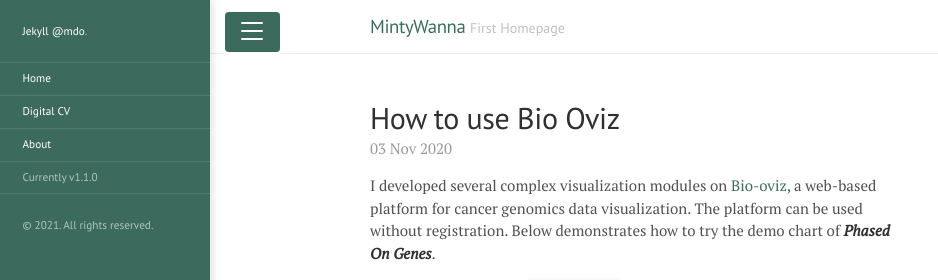
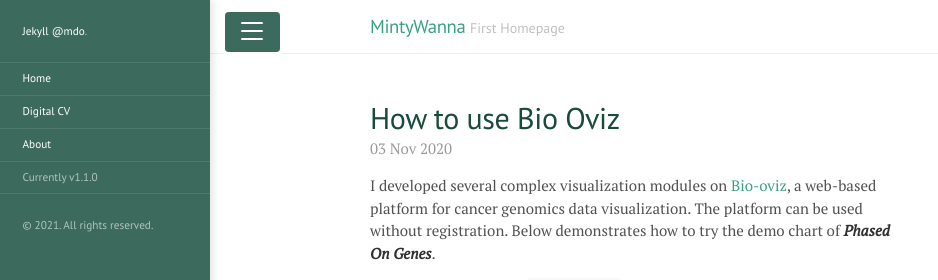
Before and after one commit to apphiaWang/home, a Jekyll site: the page built from _posts/2020-11-03-use-bio-oviz.md, in a window 1280 px wide and 1400 px high. Shown: the top 280 px of the window, without its empty margins (0-938 px from the left). Built offline with Jekyll 4.4.1, drawn with Linux system fonts in a browser that asks for light colours.

Commit message:
update css

```diff
--- a/public/css/lanyon.css
+++ b/public/css/lanyon.css
@@ -505,7 +505,13 @@ a.pagination-item:hover {
 .theme-base-hb .container a,
 .theme-base-hb .sidebar-toggle,
 .theme-base-hb .related-posts li a:hover {
-  color: #3c6b5d;
+  color: #39a081;
+}
+
+.theme-base-hb .container h1,
+.theme-base-hb .container h2,
+.theme-base-hb .container h3 {
+  color: #194b3c;
 }
 
 /* Blue */
```
